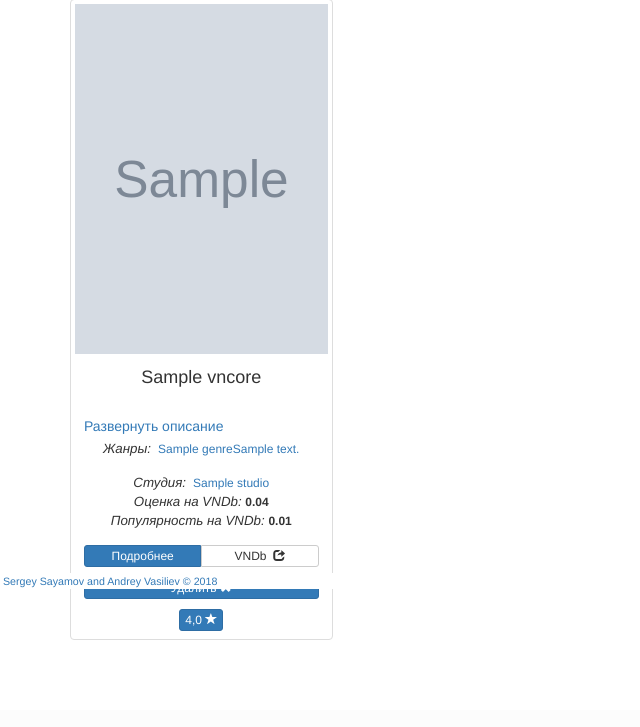
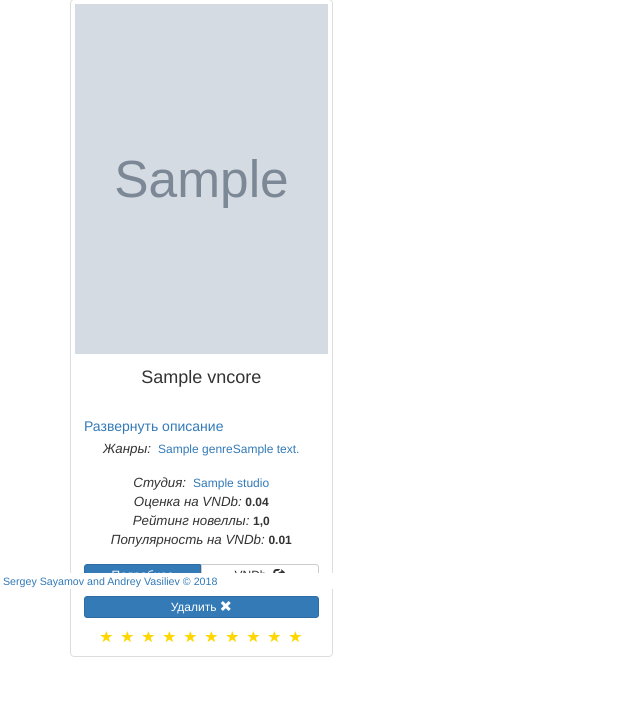
Before and after one commit to dolamroth/visual_novel, a Django app: page /chart/ in a window 1280 px wide. Shown: the part 211-938 px from the top of the page, without its empty margins (0-640 px from the left). Before the commit the page ends 851 px from the top, so only its background shows below. Run offline with Django 4.2, Linux system fonts and the light colour scheme; a user stored in the database is signed in; tables that the repository leaves empty hold one stand-in row (values such as "Sample post"); grey boxes marked "Sample" are stand-in pictures; parts of the project's set-up code (start-up, migrations or seed data) failed here and were passed over; some libraries are stand-ins or nearby versions.

Commit message:
any updates

```diff
--- a/visual_novel/chart/admin.py
+++ b/visual_novel/chart/admin.py
@@ -38,7 +38,8 @@ class ChartItemAdmin(admin.ModelAdmin):
 
 
 class ChartRatingAdmin(admin.ModelAdmin):
-    pass
+    list_display = ('user', 'chart_item', 'rating',)
+    ordering = ('rating',)
 
 
 admin.site.register(ChartItem, ChartItemAdmin)
--- a/visual_novel/chart/models.py
+++ b/visual_novel/chart/models.py
@@ -27,6 +27,11 @@ class ChartItem(PublishModel):
 
     def get_absolute_url(self):
         return reverse('detail_chart', kwargs={'vn_alias': self.visual_novel.alias})
+
+
+    def get_average_rating(self):
+        all_rated = self.rating.values_list('chart_rating')
+        return round(sum([rating[0] for rating in all_rated]) / len(all_rated), 2)
 
 
 class ChartItemScreenshot(VNScreenshot):
--- a/visual_novel/chart/serializers.py
+++ b/visual_novel/chart/serializers.py
@@ -1,6 +1,5 @@
 import os
 
-from django.db.models import Avg
 from rest_framework import serializers
 from rest_framework.fields import empty
 
@@ -76,7 +75,7 @@ class ChartItemListSerializer(serializers.Serializer):
     class Meta:
         model = ChartItem
         fields = ('title', 'poster_url', 'description', 'alias', 'genres', 'vndb_id', 'vndb_id', 'chart_link',
-                  'vndb_mark', 'vndb_popularity', 'studios', 'is_favorite', 'is_rated')
+                  'vndb_mark', 'vndb_popularity', 'studios', 'is_favorite', 'is_rated', 'avg')
 
     title = serializers.SerializerMethodField()
     poster_url = serializers.SerializerMethodField()
@@ -89,8 +88,8 @@ class ChartItemListSerializer(serializers.Serializer):
     vndb_popularity = serializers.SerializerMethodField()
     studios = serializers.SerializerMethodField()
     is_favorite = serializers.BooleanField()
-    is_rated = serializers.BooleanField()
-    average_rating = serializers.SerializerMethodField()
+    is_rated = serializers.IntegerField()
+    avg = serializers.SerializerMethodField()
 
     def get_title(self, obj):
         return obj.visual_novel.title
@@ -128,6 +127,5 @@ class ChartItemListSerializer(serializers.Serializer):
             many=True
         ).data
 
-    def get_average_rating(self, obj):
-        average = ChartRating.objects.filter(chart_item=obj).aggregate(average_rating=Avg('rating'))
-        return average.get('average_rating')
+    def get_avg(self, obj):
+        return obj.get_average_rating()
--- a/visual_novel/chart/utils.py
+++ b/visual_novel/chart/utils.py
@@ -1,5 +1,5 @@
 from django.conf import settings
-from django.db.models import Exists, OuterRef, QuerySet, Prefetch, Avg, Value
+from django.db.models import Exists, OuterRef, QuerySet, Prefetch, Value
 
 from constance import config
 
@@ -85,6 +85,8 @@ class ChartViewContext:
         self.context['popularity_icon'] = ''
         self.context['base_poster_url'] = config.CHART_POSTER_NOT_LOADED_IMAGE or settings.POSTER_STOPPER_URL
 
+        self.context['stars_count'] = [n for n in range(1, 11)]
+
         self.context['rows'] = self.rows
         self.context['no_rows'] = (len(self.context['rows']) == 0)
         if self.context['no_rows']:
@@ -95,6 +97,7 @@ class ChartViewContext:
     def init_chart_items(self, request, page) -> QuerySet:
         user_favorites_charts = ChartItemToUser.objects.filter(user=request.user, chart_item_id=OuterRef('id'))
         user_rated_charts = ChartRating.objects.filter(user=request.user, chart_item_id=OuterRef('id'))
+
 
         all_charts = ChartItem.objects.select_related('visual_novel') \
             .filter(is_published=True, visual_novel__is_published=True) \
--- a/visual_novel/chart/views.py
+++ b/visual_novel/chart/views.py
@@ -26,7 +26,12 @@ def remove_favorite_chart(request, vn_title: str):
 
 def register_rating(request, vn_title: str, rating: int):
     chart_item = ChartItem.objects.get(visual_novel__title=vn_title)
-    user, _ = ChartRating.objects.get_or_create(user=request.user, chart_item=chart_item, rating=rating)
+    try:
+        user = ChartRating.objects.get(user=request.user, chart_item=chart_item)
+        user.rating = rating
+        user.save()
+    except ChartRating.DoesNotExist:
+        ChartRating.objects.create(user=request.user, chart_item=chart_item, rating=rating)
     return HttpResponseRedirect(request.META['HTTP_REFERER'])
 
 
--- a/visual_novel/static/css/chart_style.css
+++ b/visual_novel/static/css/chart_style.css
@@ -1,23 +1,30 @@
-.block-stars .btn {
+.white-stars .btn, .gold-stars .btn {
+    border: none;
     background: none;
-    border: none;
 }
 
-.block-stars .btn:hover {
+.white-stars .btn:hover, .gold-stars .btn:hover {
+    border: none;
     background: none;
-    border: none;
 }
 
-.block-stars .btn:active {
+.white-stars .btn:active, .gold-stars .btn:active {
+    border: none;
     background: none;
-    border: none;
 }
 
-.block-stars .glyphicon-star {
-    color: gold;
+.white-stars .glyphicon-star, .gold-stars .glyphicon-star {
     transition-duration: .5s;
 }
 
-.block-stars .glyphicon-star:hover {
+.white-stars .glyphicon-star:hover, .gold-stars .glyphicon-star:hover {
     transform: scale(1.5);
 }
+
+.white-stars .glyphicon-star {
+    color: gray;
+}
+
+.gold-stars .glyphicon-star {
+    color: gold;
+}
--- a/visual_novel/templates/chart/index.html
+++ b/visual_novel/templates/chart/index.html
@@ -66,6 +66,9 @@
                                 <span class="sh-desc">Оценка на VNDb:&nbsp;</span><strong>{{ visual_novel.vndb_mark }}</strong>
                             </div>
                             <div class="vn-params">
+                                <span class="sh-desc">Рейтинг новеллы:&nbsp;</span><strong>{{ visual_novel.avg }}</strong>
+                            </div>
+                            <div class="vn-params">
                                 <span class="sh-desc">Популярность на VNDb:&nbsp;</span><strong>{{ visual_novel.vndb_popularity }}</strong>
                             </div>
                             <div class="p-main-vn-links btn-group btn-group-justified">
@@ -84,16 +87,16 @@
                             {% endif %}
 
                             {% if not visual_novel.is_rated %}
-                                <div class="p-main-vn-links btn-group btn-group-center block-stars">
-                                    <a href="{% url 'rating' visual_novel.title 1 %}" class="btn btn-xs btn-primary"><i class="glyphicon glyphicon-star"></i></a>
-                                    <a href="{% url 'rating' visual_novel.title 2 %}" class="btn btn-xs btn-primary"><i class="glyphicon glyphicon-star"></i></a>
-                                    <a href="{% url 'rating' visual_novel.title 3 %}" class="btn btn-xs btn-primary"><i class="glyphicon glyphicon-star"></i></a>
-                                    <a href="{% url 'rating' visual_novel.title 4 %}" class="btn btn-xs btn-primary"><i class="glyphicon glyphicon-star"></i></a>
-                                    <a href="{% url 'rating' visual_novel.title 5 %}" class="btn btn-xs btn-primary"><i class="glyphicon glyphicon-star"></i></a>
+                                <div class="p-main-vn-links btn-group btn-group-center white-stars">
+                                    {% for star in stars_count %}
+                                        <a href="{% url 'rating' visual_novel.title star %}" class="btn btn-xs btn-primary"><i class="glyphicon glyphicon-star"></i></a>
+                                    {% endfor %}
                                 </div>
                             {% else %}
-                                <div class="p-main-vn-links btn-group btn-group-center">
-                                    <button class="btn btn-xs btn-primary">{{ visual_novel.average_rating }} <i class="glyphicon glyphicon-star"></i></button>
+                                <div class="p-main-vn-links btn-group btn-group-center gold-stars">
+                                    {% for star in stars_count %}
+                                        <a href="{% url 'rating' visual_novel.title star %}" class="btn btn-xs btn-primary"><i class="glyphicon glyphicon-star"></i></a>
+                                    {% endfor %}
                                 </div>
                             {% endif %}
                         </div>
```
Also changed, not shown: visual_novel/templates/chart/favorites.html (+9 -8 lines), 1 other file.
